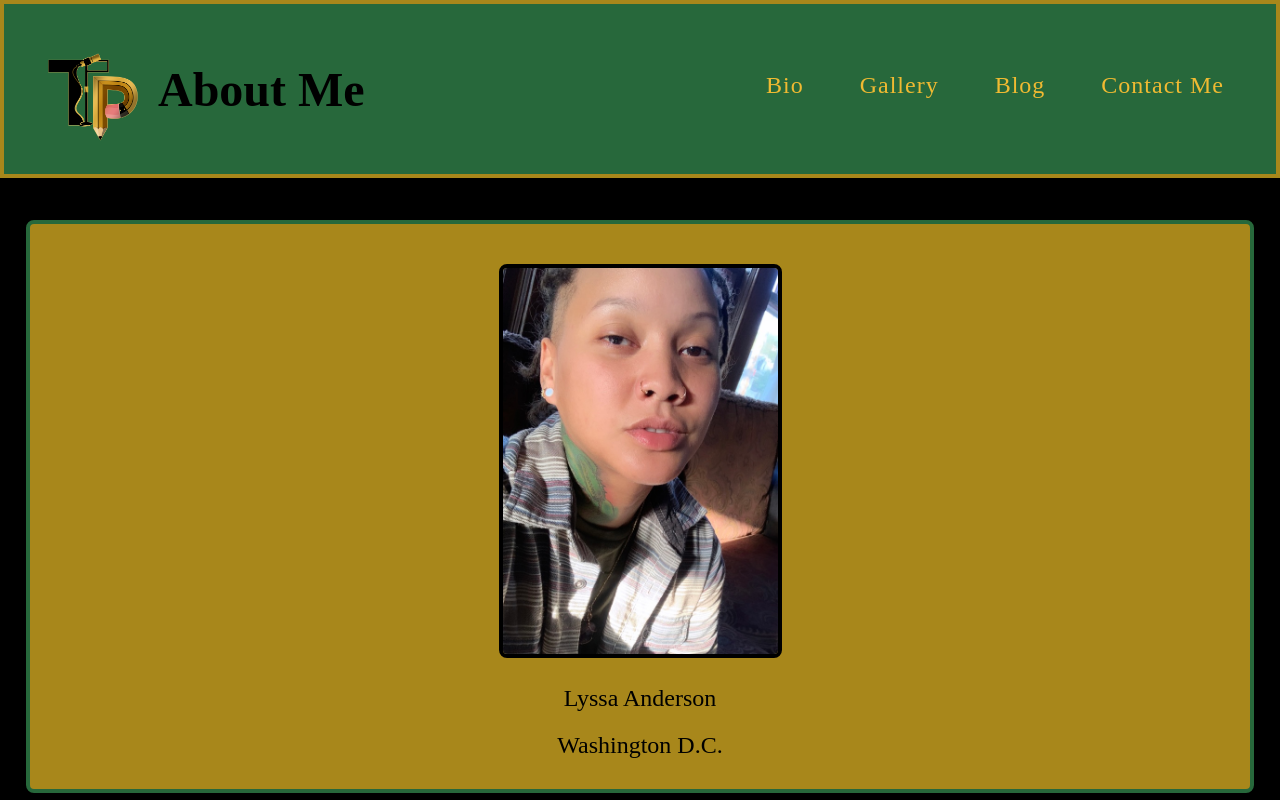
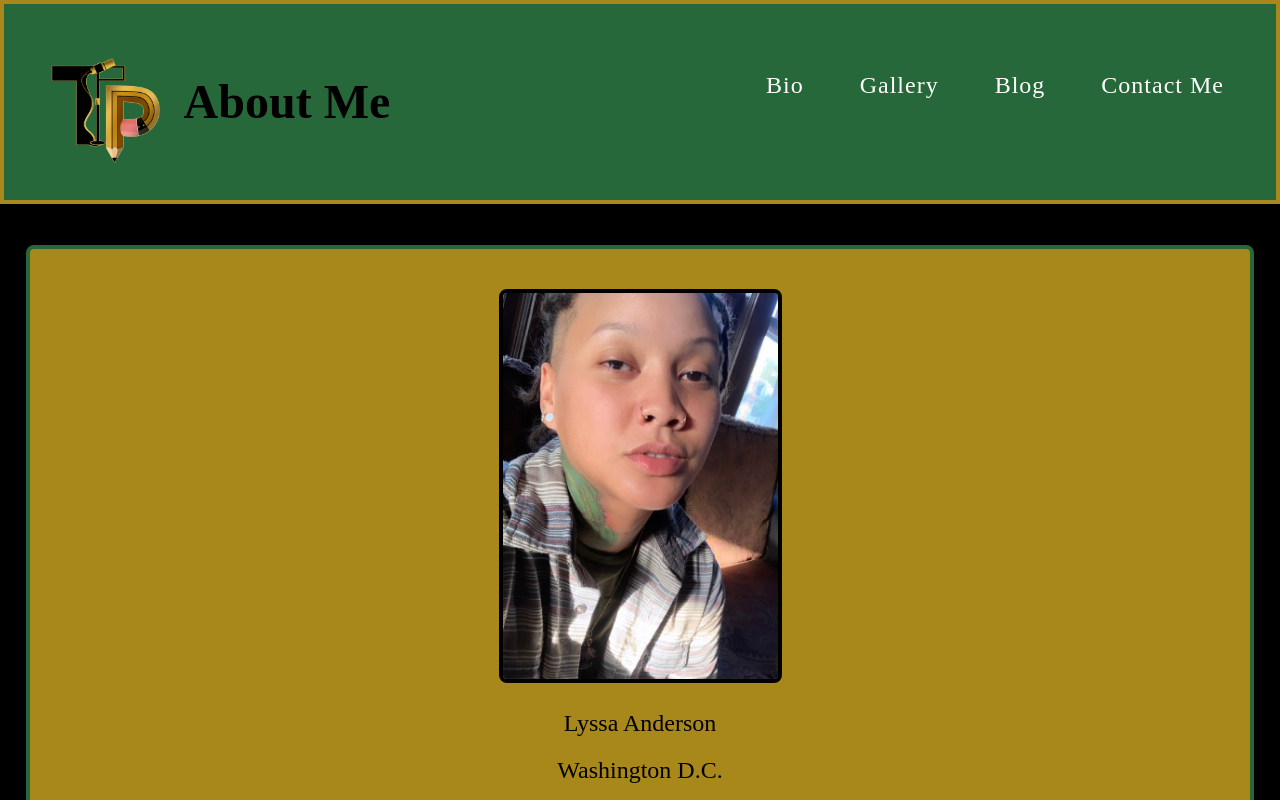
Before and after one commit to RVCC-IDMX/about-me-LyssaMA, a plain HTML site: page index.html in a window 1280 px wide. Shown: the top 800 px of the page. Drawn offline with Linux system fonts and the light colour scheme; a web font is replaced by a local one.

Commit message:
polished

```diff
--- a/CSS/nav.css
+++ b/CSS/nav.css
@@ -41,8 +41,8 @@ main {
 }
 
 .logo img {
-    height: 10vw;
-    width: 10vw;
+    height: 12vw;
+    width: 12vw;
     padding-top: 10px;
     padding-left: 10px;
 }
@@ -62,7 +62,7 @@ main {
 }
 
 .navbar-links a {
-    color: #f0ba32;
+    color: #ffffff;
     font-size: 2 rem;
     padding: .5rem 1rem;
     text-decoration: none;
--- a/CSS/style.css
+++ b/CSS/style.css
@@ -211,6 +211,7 @@ p a {
 }
 
 #video p {
+    font-family: "Anton";
     font-size: 28px;
     color: #f0ba32;
     background-color: #27683B;
@@ -226,6 +227,8 @@ p a {
     background-color: #27683b;
     text-align: center;
     font-size: 28pt;
+    font-family: "Anton";
+
 }
 
 #gallery img {
--- a/index.html
+++ b/index.html
@@ -86,7 +86,7 @@
             <hr>
             <figure>
                 <img src="img/water-fall-640w.jpg.jpg" alt="Georgia Waterfall">
-                <figcaption>50 foot waterfall at the Chattahoochee River</figcaption>
+                <figcaption>50 ft. waterfall, Chattahoochee River</figcaption>
             </figure>
             <hr>
             <figure>
```
